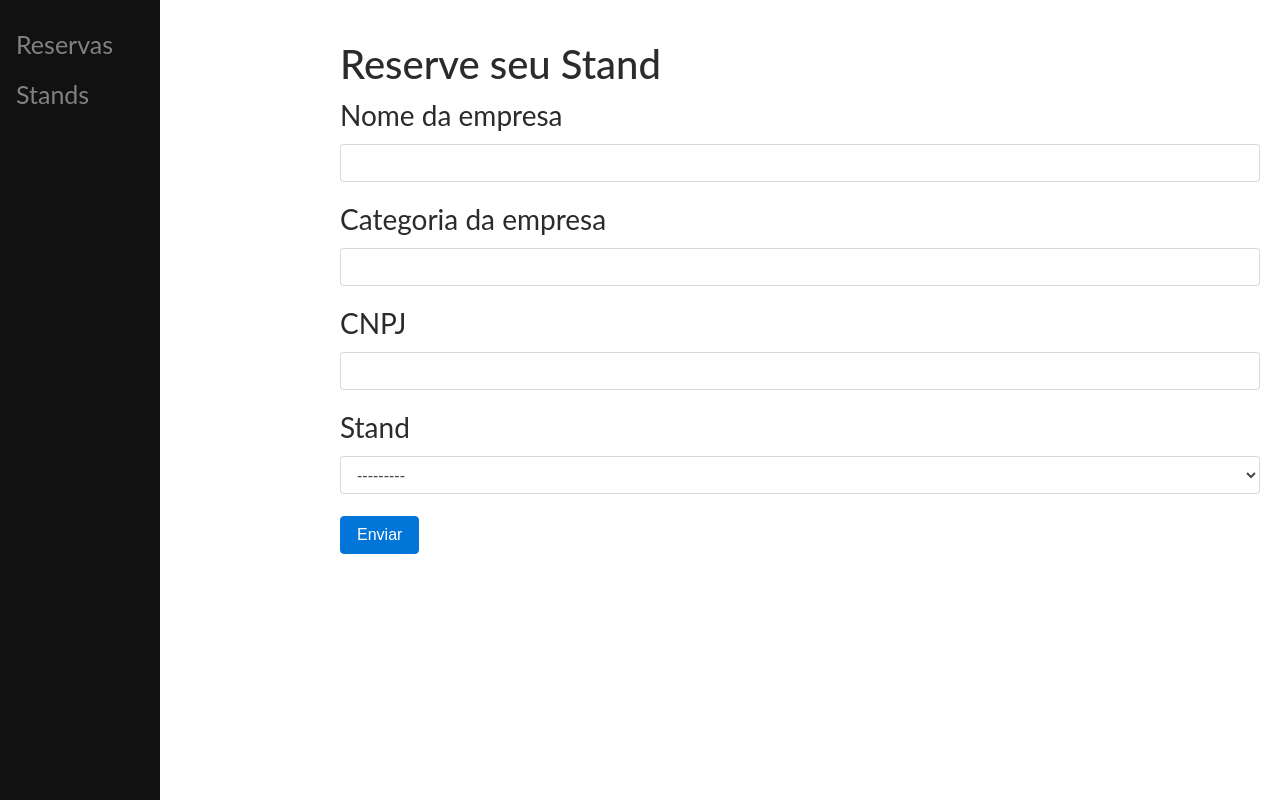
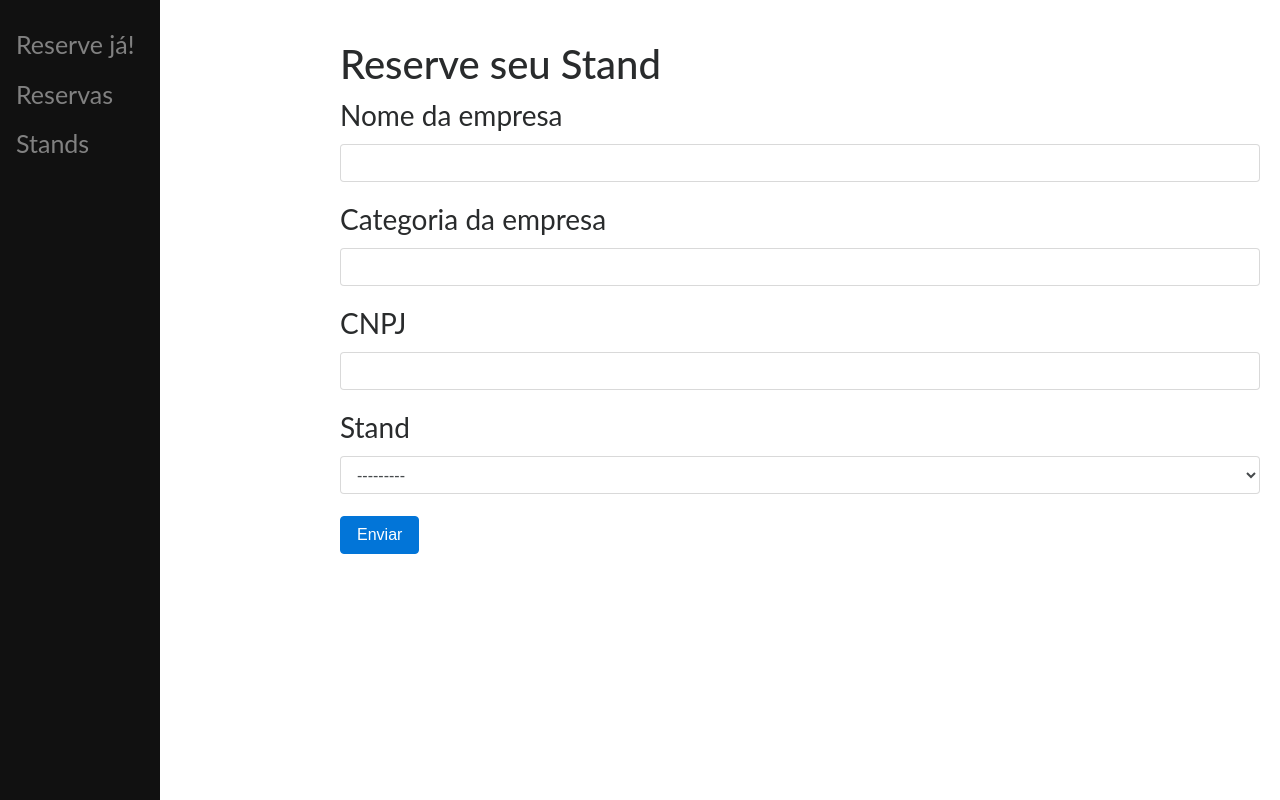
Before and after one commit to kauannascimentoo/atvfinecap, a Django app: page / in a window 1280 px wide. Run offline with Django 4.2, Linux system fonts and the light colour scheme; data comes from the database, SQL or seed files in the repository.

Commit message:
segundo commit

```diff
--- a/atividadefinecap/templates/base.html
+++ b/atividadefinecap/templates/base.html
@@ -55,6 +55,7 @@ main {
 </style>
 
     <div class="sidenav">
+        <a href="{% url 'reserva' %}">Reserve já!</a>
         <a href="{% url 'lista_reservas' %}">Reservas</a>
         <a href="#">Stands</a>
       </div>
```
